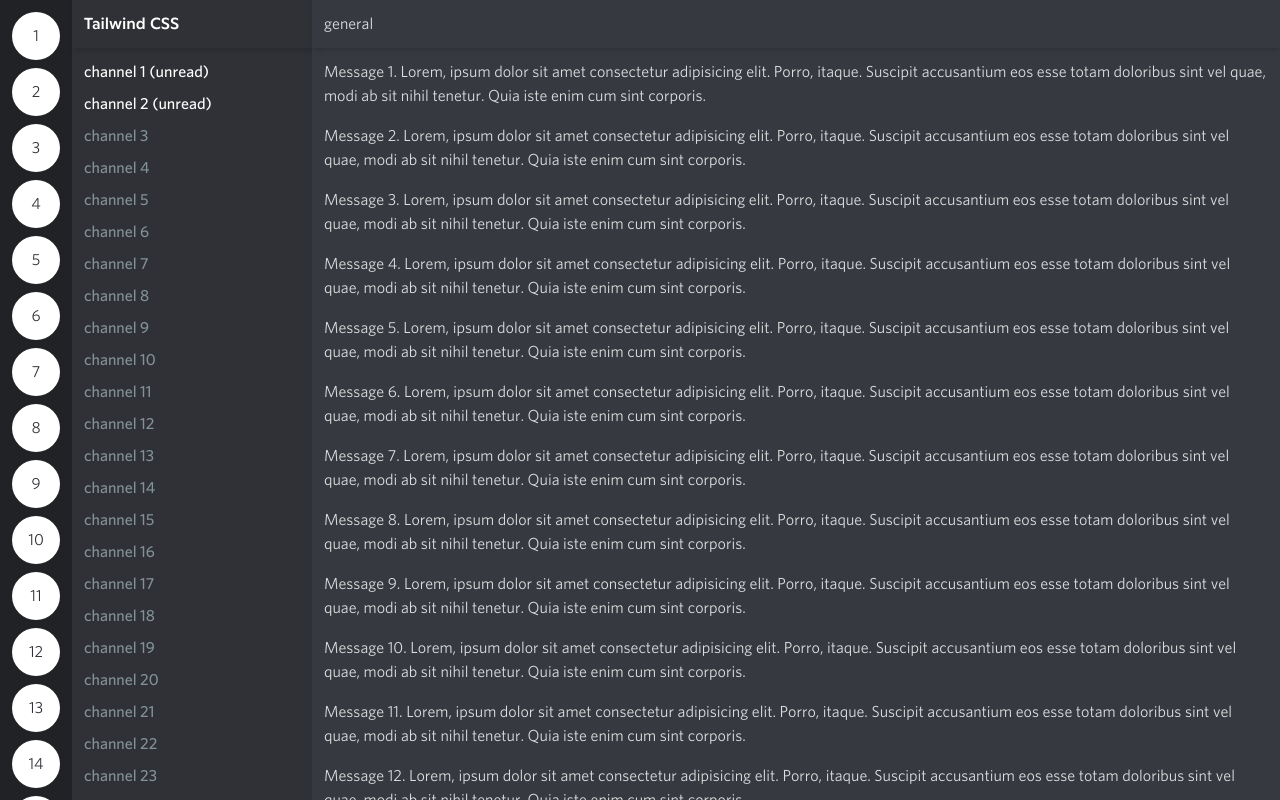
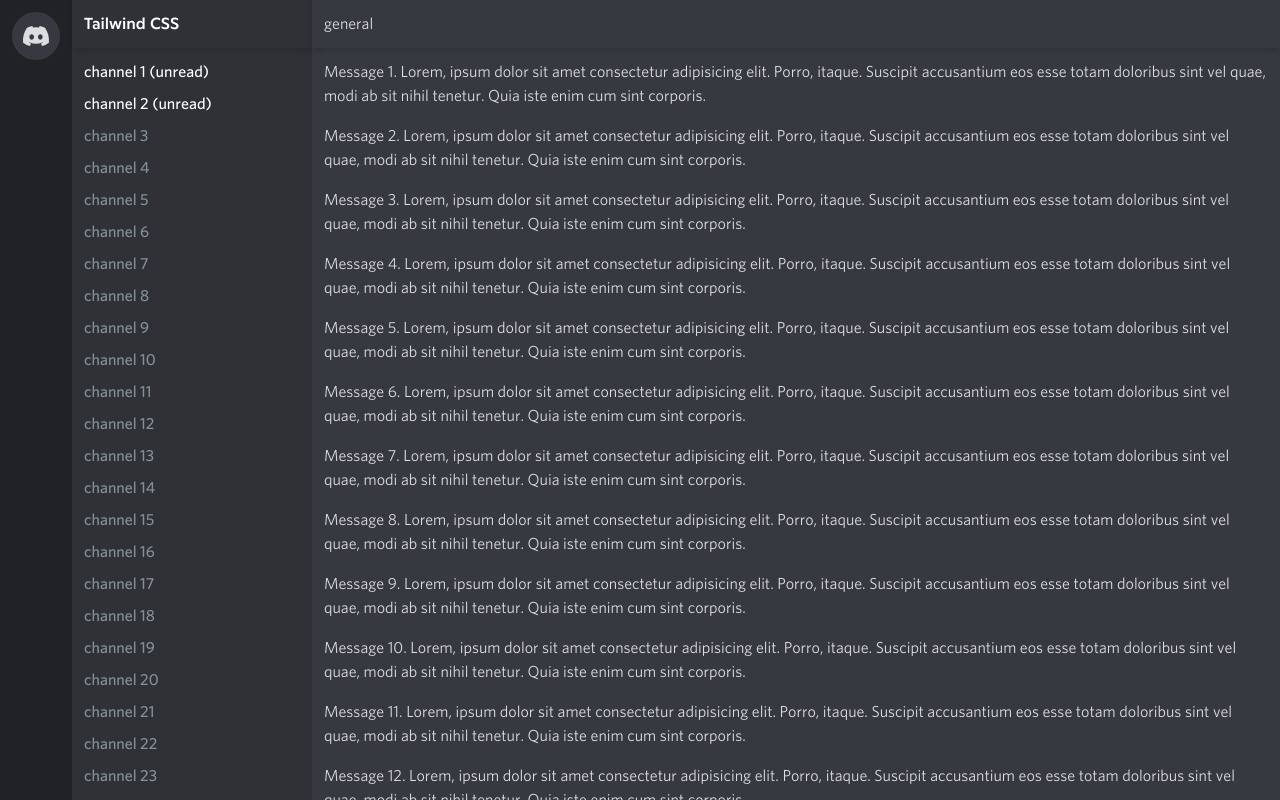
Before and after one commit to LutherTS/build-ui-tailwind-mastery, a Next.js app: page / in a window 1280 px wide. Built offline with nearby package versions, Linux system fonts and the light colour scheme.

Commit message:
Onto lesson 7.

```diff
--- a/app/page.tsx
+++ b/app/page.tsx
@@ -1,8 +1,19 @@
+function DiscordIcon(props: any) {
+  return (
+    <svg aria-hidden="false" viewBox="0 0 28 20" {...props}>
+      <path
+        fill="currentColor"
+        d="M23.021 1.677A21.227 21.227 0 0017.658 0c-.252.462-.483.935-.687 1.418a19.931 19.931 0 00-5.943 0C10.82.935 10.59.462 10.337.005c-1.856.32-3.659.88-5.37 1.677C1.567 6.78.65 11.754 1.111 16.652A21.504 21.504 0 007.691 20c.532-.726 1.004-1.5 1.407-2.309a13.582 13.582 0 01-2.221-1.078c.188-.137.37-.274.547-.428a15.232 15.232 0 0013.152 0c.177.148.36.291.541.428-.707.424-1.453.787-2.22 1.078.408.808.875 1.578 1.405 2.303a21.5 21.5 0 006.58-3.347h.007c.541-5.674-.922-10.6-3.868-14.97zM9.681 13.638c-1.283 0-2.34-1.193-2.34-2.644S8.37 8.35 9.68 8.35c1.308 0 2.359 1.193 2.338 2.644 0 1.451-1.036 2.644-2.339 2.644zm8.635 0c-1.283 0-2.34-1.193-2.34-2.644s1.036-2.644 2.34-2.644c1.302 0 2.36 1.193 2.338 2.644 0 1.451-1.036 2.644-2.338 2.644z"
+      />
+    </svg>
+  );
+}
+
 export default function Home() {
   return (
     <div className="flex h-screen font-whitney text-gray-100">
       <div className="space-y-2 overflow-y-scroll bg-gray-900 p-3">
-        {Array.from({ length: 40 }, (_, i) => {
+        {/* {Array.from({ length: 40 }, (_, i) => {
           return (
             <div
               key={i + 1}
@@ -11,7 +22,10 @@
               {i + 1}
             </div>
           );
-        })}
+        })} */}
+        <div className="hover:bg-brand flex size-12 items-center justify-center rounded-full bg-gray-700 text-gray-100 transition duration-200 hover:text-white">
+          <DiscordIcon className="h-5 w-7" />
+        </div>
       </div>
       <div className="flex w-60 flex-col bg-gray-800">
         <div className="flex h-12 items-center px-3 font-ginto text-white shadow-md">
--- a/tailwind.config.ts
+++ b/tailwind.config.ts
@@ -25,6 +25,7 @@
           800: "#2F3136",
           900: "#202225",
         },
+        brand: "#5865F2",
       },
       fontFamily: {
         sans: ["var(--font-geist-sans)"],
```
